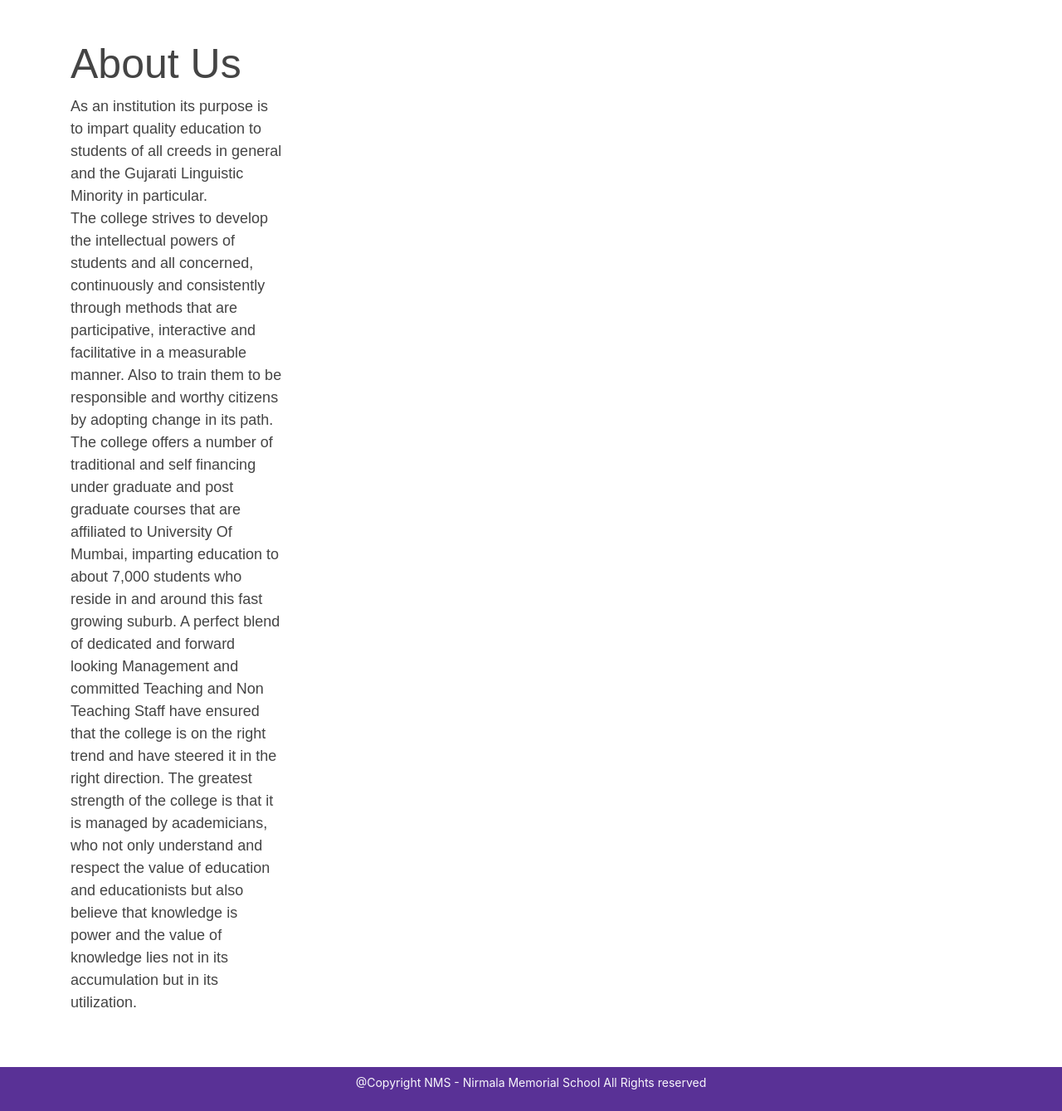
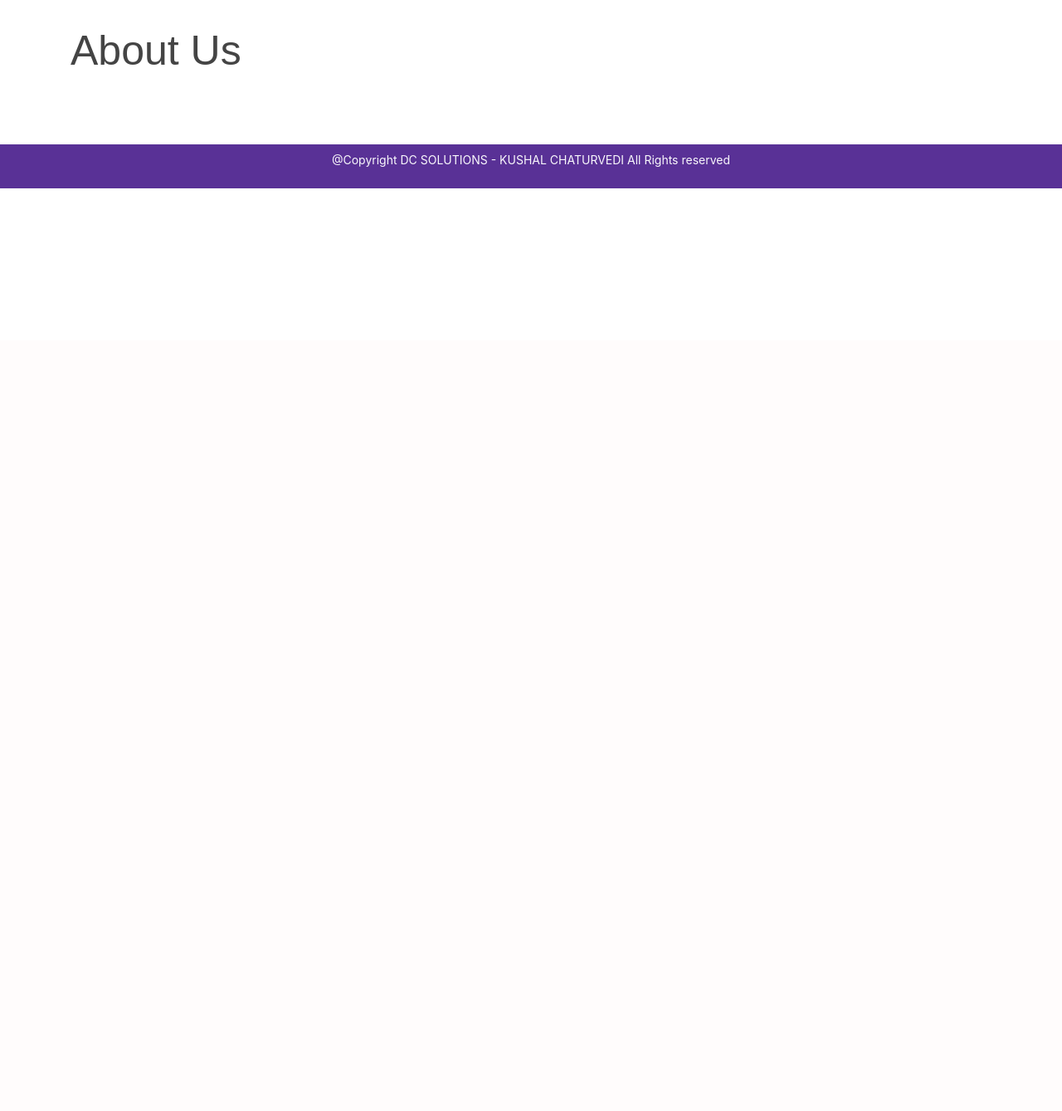
Before and after one commit to pratikjain17/college-website, a PHP site: page /about.php in a window 1280 px wide. Shown: the part 390-1729 px from the top of the page at 83% size. After the commit the page ends 617 px from the top, so only its background shows below. Run offline with PHP 8.4, Linux system fonts and the light colour scheme; data comes from the database, SQL or seed files in the repository.

Commit message:
logo changes some from document center to dcs

```diff
--- a/about.php
+++ b/about.php
@@ -35,21 +35,19 @@
         <div class="display-image">
             <img src="https://source.unsplash.com/2400x800/?school" alt="">
         </div>
-        <div class="container py-4 my-4">
+        <div class="container py-3 my-3">
             <div class="row">
-                <div class="col-md-3 col-sm-6 col-xs-12">
+                <div class="col-md-10 col-sm-6 col-xs-12">
                     <div class="aboutus">
                         <h2 class="aboutus-title" style="font-size: 50px;">About Us</h2>
-                        <p class="aboutus-text"> As an institution its purpose is to impart quality education to students of all creeds in general and the Gujarati Linguistic Minority in particular. <br>
-                         The college strives to develop the intellectual powers of students and all concerned, continuously and consistently through methods that are participative, interactive and facilitative in a measurable manner. Also to train them to be responsible and worthy citizens by adopting change in its path.
-                            The college offers a number of traditional and self financing under graduate and post graduate courses that are affiliated to University Of Mumbai, imparting education to about 7,000 students who reside in and around this fast growing suburb. A perfect blend of dedicated and forward looking Management and committed Teaching and Non Teaching Staff have ensured that the college is on the right trend and have steered it in the right direction.
-                            The greatest strength of the college is that it is managed by academicians, who not only understand and respect the value of education and educationists but also believe that knowledge is power and the value of knowledge lies not in its accumulation but in its utilization.</p>
+                        <p class="aboutus-text">  <br>
+                         </p>
                     </div>
                 </div>
-                <div class="col-md-3 col-sm-6 col-xs-12">
+                <!-- <div class="col-md-2 col-sm-6 col-xs-12">
 
-                </div>
-                <div class="col-md-5 col-sm-6 col-xs-12">
+                </div> -->
+                <div class="col-md-1 col-sm-6 col-xs-12">
                     <div class="feature">
                         <div class="feature-box">
                             <div class="clearfix">
--- a/admin/dashboard.php
+++ b/admin/dashboard.php
@@ -33,7 +33,7 @@
   session_start();
   echo '  <nav class="navbar navbar-dark bg-primary">
         <a class="navbar-brand" href="">
-            <h2><i class="fas fa-school"></i> NMS</h2>
+            <h2><i class="fas fa-school"></i> DC SOLUTIONS</h2>
         </a>';
   if (isset($_SESSION['adminloggedin']) && $_SESSION['adminloggedin'] == true) {
     echo '<form class="form-inline my-2 my-lg-0" method="get">
--- a/admin/students.php
+++ b/admin/students.php
@@ -39,7 +39,7 @@
     session_start();
     echo '  <nav class="navbar navbar-dark bg-primary">
         <a class="navbar-brand" href="/college-website/index.php">
-            <h2><i class="fas fa-school"></i> NMS</h2>
+            <h2><i class="fas fa-school"></i> DC SOLUTION</h2>
         </a>';
     if (isset($_SESSION['loggedin']) && $_SESSION['loggedin'] == true) {
         echo '<form class="form-inline my-2 my-lg-0" method="get">
--- a/admin/suggestionPanel.php
+++ b/admin/suggestionPanel.php
@@ -37,7 +37,7 @@
     session_start();
     echo '  <nav class="navbar navbar-dark bg-primary">
         <a class="navbar-brand" href="">
-            <h2><i class="fas fa-school"></i> NMS</h2>
+            <h2><i class="fas fa-school"></i> DC SOLUTIONS </h2>
         </a>';
     if (isset($_SESSION['adminloggedin']) && $_SESSION['adminloggedin'] == true) {
         echo '<form class="form-inline my-2 my-lg-0" method="get">
--- a/index.php
+++ b/index.php
@@ -65,6 +65,7 @@
                     $coursename = $row['course_name'];
                     $coursedesc = $row['course_description'];
                     $coursephoto = $row['course_photo'];
+                    // Fade in animation(gal animation) is used in courseit
                     echo '  <div class="col-md-4 my-2" style="display:inline-block;">
                     <div class="card gal--animation gal--part'.$courseid.'" style="width: 18rem;">
                         <img src="img/'.$coursephoto.'" class="card-img-top" alt="...">
--- a/partials/contact.php
+++ b/partials/contact.php
@@ -20,7 +20,7 @@
   session_start();
   echo '  <nav class="navbar navbar-dark bg-primary">
         <a class="navbar-brand" href="">
-            <h2><i class="fas fa-school"></i> NMS</h2>
+            <h2><i class="fas fa-school"></i> DC SOLUTION</h2>
         </a>';
   if (isset($_SESSION['adminloggedin']) && $_SESSION['adminloggedin'] == true) {
     echo '<form class="form-inline my-2 my-lg-0" method="get">
--- a/partials/footer.php
+++ b/partials/footer.php
@@ -1,6 +1,6 @@
 <?php
     echo '<div class="bg-primary text-light container-fluid mb-0 py-2 animate__animated animate__fadeInUp" style="background-color:orange;">
-	<p class="text-center">@Copyright <i class="fas fa-school"></i> NMS - Nirmala Memorial School
+	<p class="text-center">@Copyright <i class="fas fa-school"></i> DC SOLUTIONS - KUSHAL CHATURVEDI
 	All Rights reserved</p>
 </div>';
 ?>
--- a/partials/header.php
+++ b/partials/header.php
@@ -3,7 +3,7 @@ session_start();
 echo ' <nav class="navbar navbar-expand-lg navbar-dark bg-primary">
     <div class="container-fluid">
         <a class="navbar-brand" href="index.php">
-            <h4><i class="fas fa-school"></i> NMS</h4>
+            <h4><i class="fas fa-school"></i>DC SOLUTION</h4>
         </a>
         <button class="navbar-toggler" type="button" data-bs-toggle="collapse"
             data-bs-target="#navbarSupportedContent" aria-controls="navbarSupportedContent" aria-expanded="false"
@@ -34,9 +34,8 @@ echo ' <nav class="navbar navbar-expand-lg navbar-dark bg-primary">
                 </li>
             </ul>';
 if (isset($_SESSION['loggedin']) && $_SESSION['loggedin'] == true) {
-    echo '<form class="form-inline my-2 my-lg-0" action="search.php" method="get">
-                <input class="form-control mr-sm-2" type="search" placeholder="Search" name="query" aria-label="Search">
-                <button class="btn btn-outline-success my-2 my-sm-0" type="submit">Search</button>
+    echo '
+
                 <p class = "my-2 mx-2" style="color:white;">Welcome <br>' . $_SESSION['studentusername'] . '</p>
                 <a href = "partials/_logout.php" class="btn btn-danger ml-2">Logout</a>
               </form>';
--- a/student/assignments.php
+++ b/student/assignments.php
@@ -39,7 +39,7 @@
     session_start();
     echo '  <nav class="navbar navbar-dark bg-primary">
         <a class="navbar-brand" href="/college-website/index.php">
-            <h2><i class="fas fa-school"></i> NMS</h2>
+            <h2><i class="fas fa-school"></i> DC SOLUTIONS </h2>
         </a>';
     if (isset($_SESSION['loggedin']) && $_SESSION['loggedin'] == true) {
         echo '<form class="form-inline my-2 my-lg-0" method="get">
@@ -82,10 +82,10 @@
                     <a href="../notes/' . $notesFile . '" class="list-group-item list-group-item-action flex-column align-items-start active bg-primary">
                   <div class="d-flex w-100 justify-content-between">
                     <h5 class="mb-1"><strong>' . $notesTilte . '</strong></h5>
-                    <small>by NMS</small>
+                    <small>by DC SOLUTIONS</small>
                   </div>
                   <p class="mb-1">' . $notesDesc . '</p>
-                  <small>Donec id elit non mi porta.</small>
+                  <small></small>
                 </a>
               </div>';
                     }
--- a/student/changePassword.php
+++ b/student/changePassword.php
@@ -42,7 +42,7 @@
     session_start();
     echo '  <nav class="navbar navbar-dark bg-primary">
         <a class="navbar-brand" href="/college-website/index.php">
-            <h2> <i class="fas fa-school"></i> NMS</h2>
+            <h2> <i class="fas fa-school"></i> DC SOLUTIONS</h2>
         </a>';
     if (isset($_SESSION['loggedin']) && $_SESSION['loggedin'] == true) {
         echo '<form class="form-inline my-2 my-lg-0" method="get">
--- a/student/dashboard.php
+++ b/student/dashboard.php
@@ -34,7 +34,7 @@
     session_start();
     echo '  <nav class="navbar navbar-dark bg-primary">
         <a class="navbar-brand" href="/college-website/index.php">
-            <h2><i class="fas fa-school"></i> NMS</h2>
+            <h2><i class="fas fa-school"></i> DC SOLUTIONS</h2>
         </a>';
     if (isset($_SESSION['loggedin']) && $_SESSION['loggedin'] == true) {
         echo '<form class="form-inline my-2 my-lg-0" method="get">
--- a/student/editProfile.php
+++ b/student/editProfile.php
@@ -42,7 +42,7 @@
     session_start();
     echo '  <nav class="navbar navbar-dark bg-primary">
         <a class="navbar-brand" href="/college-website/index.php">
-            <h2> <i class="fas fa-school"></i> NMS</h2>
+            <h2> <i class="fas fa-school"></i> DC SOLUTIONS </h2>
         </a>';
     if (isset($_SESSION['loggedin']) && $_SESSION['loggedin'] == true) {
         echo '<form class="form-inline my-2 my-lg-0" method="get">
--- a/student/notes.php
+++ b/student/notes.php
@@ -41,7 +41,7 @@
     session_start();
     echo '  <nav class="navbar navbar-dark bg-primary">
         <a class="navbar-brand" href="/college-website/index.php">
-            <h2><i class="fas fa-school"></i> NMS</h2>
+            <h2><i class="fas fa-school"></i> DC SOLUTIONS</h2>
         </a>';
     if (isset($_SESSION['loggedin']) && $_SESSION['loggedin'] == true) {
         echo '<form class="form-inline my-2 my-lg-0" method="get">
@@ -84,10 +84,10 @@
                     <a href="../assignments/' . $assignmentFile . '" class="list-group-item list-group-item-action flex-column align-items-start active bg-primary">
                   <div class="d-flex w-100 justify-content-between">
                     <h5 class="mb-1"><strong>' . $assignmentTitle . '</strong></h5>
-                    <small>by NMS</small>
+                    <small>by DC SOLUTIONS</small>
                   </div>
                   <p class="mb-1">' . $assignmentDesc . '</p>
-                  <small>Donec id elit non mi porta.</small>
+                  <small></small>
                 </a>
               </div>';
                     }
--- a/student/profile.php
+++ b/student/profile.php
@@ -44,7 +44,7 @@
     session_start();
     echo '  <nav class="navbar navbar-dark bg-primary">
         <a class="navbar-brand" href="/college-website/index.php">
-            <h2> <i class="fas fa-school"></i> NMS</h2>
+            <h2> <i class="fas fa-school"></i> DC SOLUTIONS</h2>
         </a>';
     if (isset($_SESSION['loggedin']) && $_SESSION['loggedin'] == true) {
         echo '<form class="form-inline my-2 my-lg-0" method="get">
```
Also changed, not shown: img/Screenshot (5).png (added), img/Screenshot (56).png (added).
